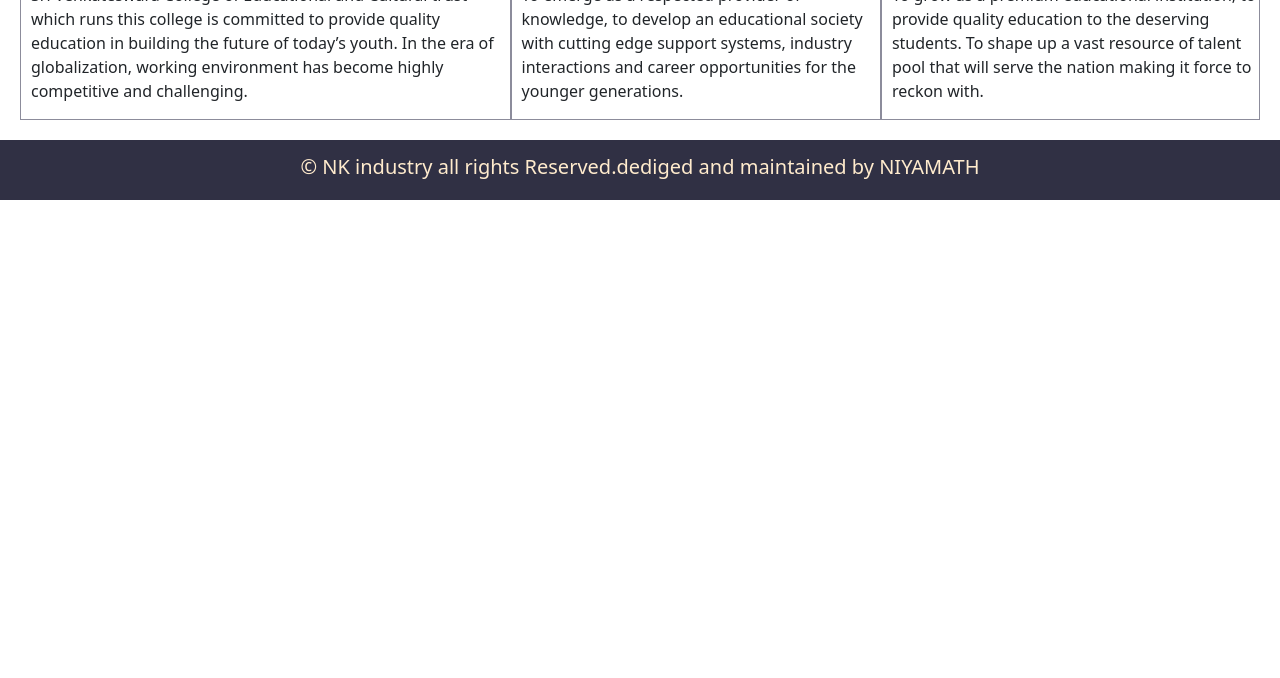
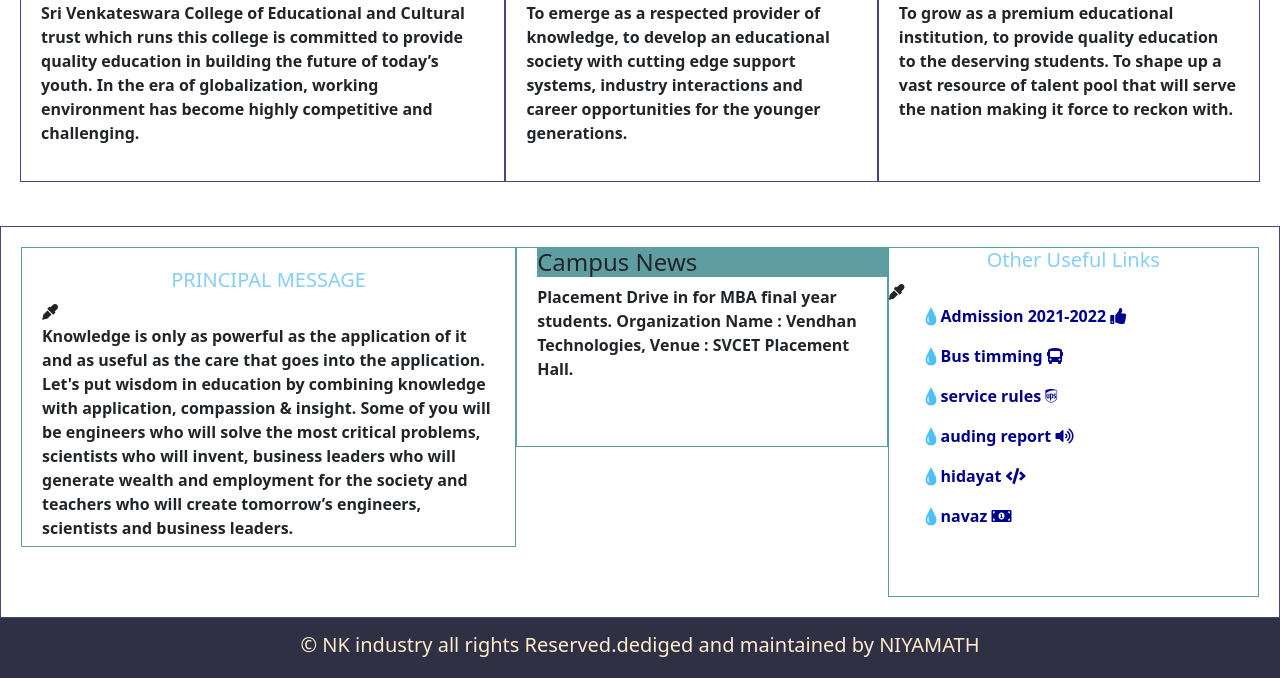
Before and after one commit to niyamath7010/hidayat, a plain HTML site: page index.html in a window 1280 px wide. Shown: the part 1392-2070 px from the top of the page. Before the commit the page ends 1592 px from the top, so only its background shows below. Drawn offline with nearby package versions, Linux system fonts and the light colour scheme.

Commit message:
almost done

```diff
--- a/index.css
+++ b/index.css
@@ -29,9 +29,10 @@
     justify-content: space-between;
 
 }
-.chairman{
-    border: 1px solid rgb(140, 140, 155);
-    padding-left: 10px;
+.chairman {
+    border: 1px solid rgb(70, 70, 129);
+    /* padding-left: 10px; */
+    padding: 20px;
 
 }
 h5{
@@ -47,3 +48,48 @@ h5{
     padding-top: 15px;
     color: blanchedalmond;
 }
+.fa-address-book .fa-eye.fa-eye-dropper{
+    padding-left: 250px;
+}
+
+p{
+    font-weight: 600;
+}
+.newcard{
+    border: 1px solid rgb(70, 70, 129);
+    /* padding: 20px; */
+}
+.newcard{
+    display: flex;
+    flex-direction: row;
+    padding: 20px;
+}
+.PRINCIPAL {
+    max-width: 40%;
+    border:1px solid cadetblue;
+    padding: 20px;
+    height: 300px;
+}
+.campus{
+    max-width: 30%;
+    border:1px solid cadetblue;
+    padding-left: 20px;
+    height: 200px;
+}
+
+.Links{
+    width: 400px;
+    border:1px solid cadetblue;
+    /* padding-left: 20px; */
+    height: 350px;
+}
+
+.clg_heading{
+    background-color: cadetblue;
+}
+
+.nav_text2{
+    font-weight: 600;
+    text-decoration: none;
+    color: darkblue;
+}
--- a/index.html
+++ b/index.html
@@ -6,8 +6,8 @@
     <meta name="viewport" content="width=device-width, initial-scale=1.0">
     <link rel="stylesheet" href="./index.css">
     <link href="https://cdn.jsdelivr.net/npm/bootstrap@5.0.2/dist/css/bootstrap.min.css" rel="stylesheet" integrity="sha384-EVSTQN3/azprG1Anm3QDgpJLIm9Nao0Yz1ztcQTwFspd3yD65VohhpuuCOmLASjC" crossorigin="anonymous">
-
-<script src="https://cdn.jsdelivr.net/npm/bootstrap@5.1.3/dist/js/bootstrap.bundle.min.js" integrity="sha384-ka7Sk0Gln4gmtz2MlQnikT1wXgYsOg+OMhuP+IlRH9sENBO0LRn5q+8nbTov4+1p" crossorigin="anonymous"></script>
+    <link rel="stylesheet" href="https://pro.fontawesome.com/releases/v5.10.0/css/all.css" integrity="sha384-AYmEC3Yw5cVb3ZcuHtOA93w35dYTsvhLPVnYs9eStHfGJvOvKxVfELGroGkvsg+p" crossorigin="anonymous"/>
+   <script src="https://cdn.jsdelivr.net/npm/bootstrap@5.1.3/dist/js/bootstrap.bundle.min.js" integrity="sha384-ka7Sk0Gln4gmtz2MlQnikT1wXgYsOg+OMhuP+IlRH9sENBO0LRn5q+8nbTov4+1p" crossorigin="anonymous"></script>
     <title>HIDAYAT</title>
 </head>
 <body>
@@ -55,22 +55,46 @@
           <div class="cards">
               <div class="chairman">
                   <h5 class="message">CHAIRMAN MESSAGE </h5>
-                  <img class="small_logo" src="" alt="no pic">
+                  <i class="far fa-address-book"></i>
                   <p> Sri Venkateswara College of Educational and Cultural trust which runs this college is committed to provide quality education in building the future of today’s youth. In the era of globalization, working environment has become highly competitive and challenging.</p>
               </div>
               <div class="chairman">
                 <h5 class="college">COLLEGE VISION </h5>
-                <img class="small_logo" src="" alt="no pic">
+                <i class="fas fa-eye"></i>
                 <p>To emerge as a respected provider of knowledge, to develop an educational society with cutting edge support systems, industry interactions and career opportunities for the younger generations.</p>
               </div>
               <div class="chairman">
                   <h5>COLLEGE MISSION</h5>
-                  <img class="small_logo" src="" alt="no pic">
+                  <i class="fas fa-eye-dropper"></i>
                   <p>To grow as a premium educational institution, to provide quality education to the deserving students. To shape up a vast resource of talent pool that will serve the nation making it force to reckon with.</p>
               </div>
               <br>
+          </div>
+          <br>
+            <div class="newcard">
+              <div class="PRINCIPAL">
+                <h5>PRINCIPAL MESSAGE</h5>
+                <i class="fas fa-eye-dropper"></i>
+               <p>Knowledge is only as powerful as the application of it and as useful as the care that goes into the application. Let's put wisdom in education by combining knowledge with application, compassion & insight. Some of you will be engineers who will solve the most critical problems, scientists who will invent, business leaders who will generate wealth and employment for the society and teachers who will create tomorrow’s engineers, scientists and business leaders.</p>
+            </div>
+            <div class="campus">
+              <h4 class="clg_heading">Campus News</h4>
+              <div class="maquee">
+              <p>Placement Drive in for MBA final year students. Organization Name : Vendhan Technologies, Venue : SVCET Placement Hall.</p>
+            </div>
+            </div>
+            <div class="Links">
+              <h5>Other Useful Links</h5>
+              <i class="fas fa-eye-dropper"></i>
+           <a class="nav_text2" href=""> <ul>💧Admission 2021-2022 <i class="fas fa-thumbs-up"></i></ul></a>
+           <a class="nav_text2" href=""><ul>💧Bus timming  <i class="fas fa-bus"></i></ul></a>
+            <a class="nav_text2" href=""> <ul>💧service rules <i class="fab fa-ups"></i>  </ul></a>
+            <a class="nav_text2" href=""><ul>💧auding report <i class="fas fa-volume-up"></i> </ul></a>
+              <a class="nav_text2" href=""><ul>💧hidayat  <i class="fas fa-code"></i></ul></a>
+                <a class="nav_text2" href=""><ul>💧navaz  <i class="fas fa-money-bill-alt"></i></ul></a>
+          </div>
+            </div>
 
-          </div>
           <div class="footer">
               <!-- <h6 class="footer_last"><a href=""> © NK<span class="nk">industry</span>all rights Reserved.dediged and maintained by <span class="niya">NIYAMATH</span></h6></a> -->
               <h5 class="footer_text">
```
Also changed, not shown: index.js (added, +24 -0 lines).
